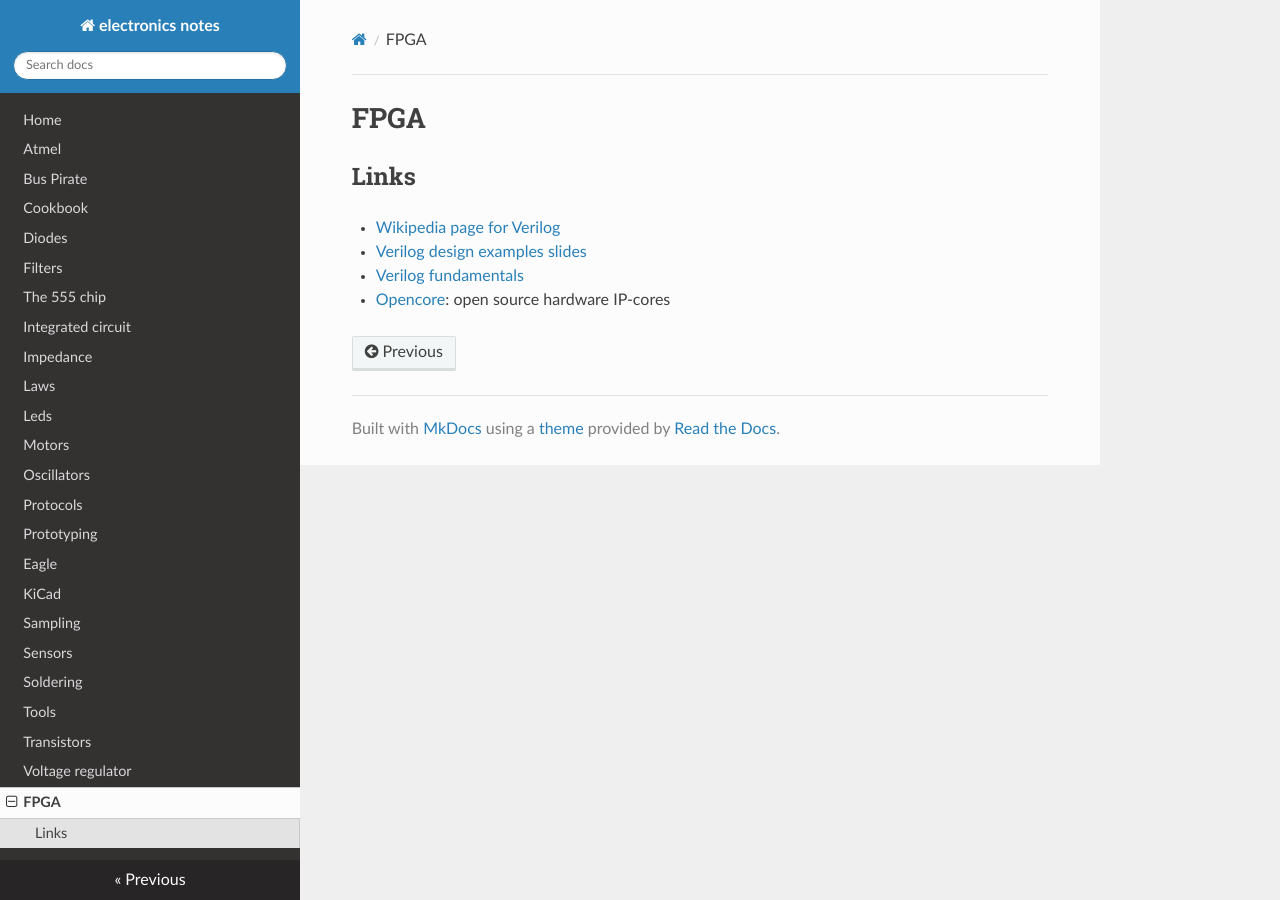
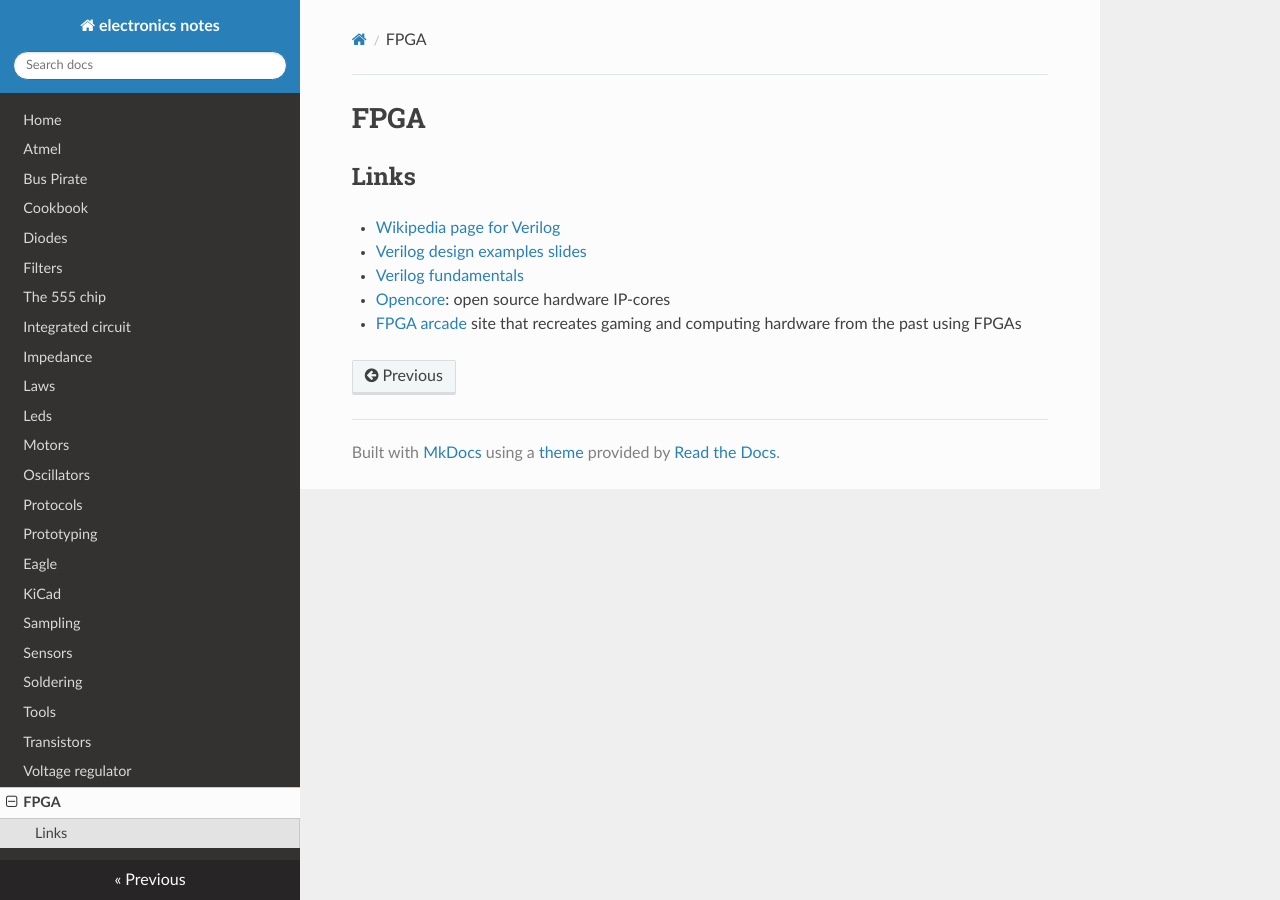
Before and after one commit to gipi/electronics-notes, an MkDocs documentation site: the page built from docs/fpga.md, in a window 1280 px wide. Built offline with MkDocs 1.6.1, drawn with Linux system fonts in a browser that asks for light colours; nearby versions of some CDN libraries; old or Windows-style settings are respelled for this version of MkDocs.

Commit message:
Add link.

```diff
--- a/docs/fpga.md
+++ b/docs/fpga.md
@@ -6,3 +6,4 @@
  - [Verilog design examples slides](http://csg.csail.mit.edu/6.375/6_375_2006_www/handouts/lectures/L03-Verilog-Design-Examples.pdf)
  - [Verilog fundamentals](https://cseweb.ucsd.edu/classes/sp11/cse141L/pdf/01/SV_Part_1.pdf)
  - [Opencore](http://opencores.org/): open source hardware IP-cores
+ - [FPGA arcade](http://www.fpgaarcade.com/) site that recreates gaming and computing hardware from the past using FPGAs
```
